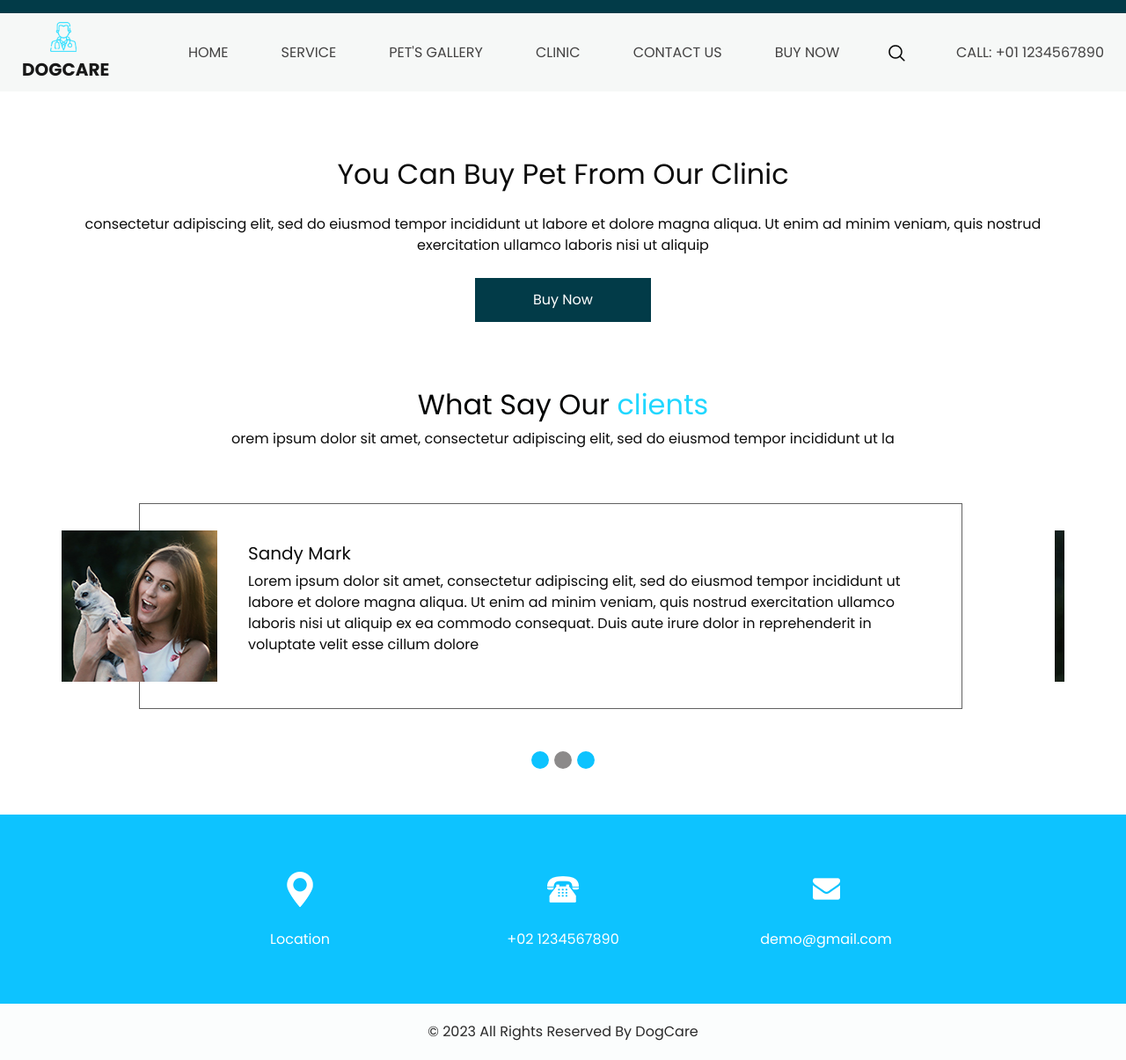
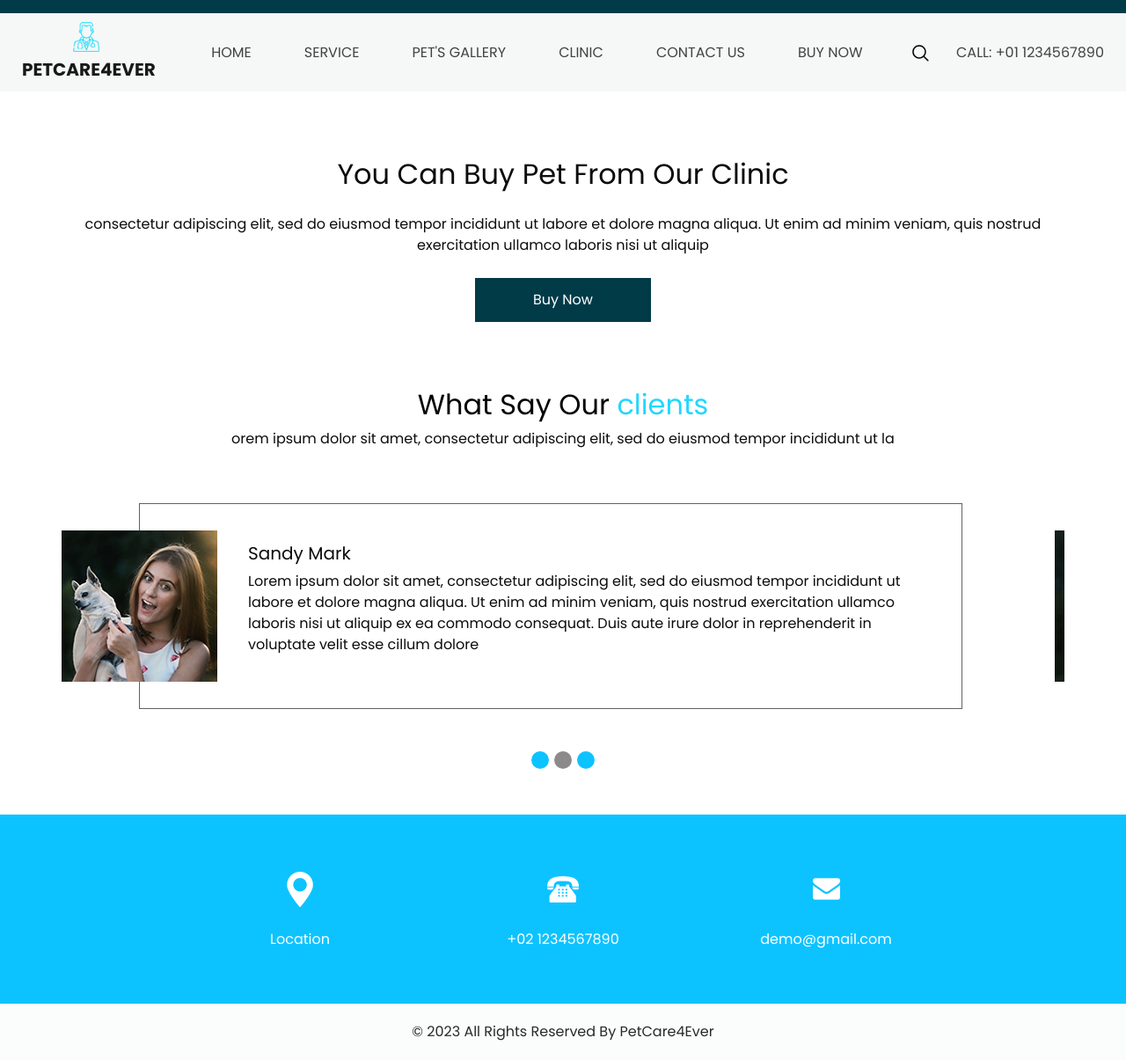
Before and after one commit to petcare4ever/petcare4ever.github.io, a plain HTML site: page buy.html in a window 1280 px wide. Shown: the whole page at 88% size. Drawn offline with nearby package versions, Linux system fonts and the light colour scheme.

Commit message:
title change

```diff
--- a/buy.html
+++ b/buy.html
@@ -12,7 +12,7 @@
   <meta name="description" content="" />
   <meta name="author" content="" />
 
-  <title>DogCare</title>
+  <title>PetCare4Ever</title>
 
   <!-- slider stylesheet -->
   <link rel="stylesheet" type="text/css"
@@ -38,7 +38,7 @@
           <a class="navbar-brand" href="index.html">
             <img src="images/logo.png" alt="">
             <span>
-              DogCare
+              PetCare4Ever
             </span>
           </a>
           <button class="navbar-toggler" type="button" data-toggle="collapse" data-target="#navbarSupportedContent"
@@ -254,7 +254,7 @@
   <!-- footer section -->
   <section class="container-fluid footer_section">
     <p>
-      &copy; 2023 All Rights Reserved By DogCare</a>
+      &copy; 2023 All Rights Reserved By PetCare4Ever</a>
     </p>
   </section>
   <!-- footer section -->
```
Also changed, not shown: clinic.html (+2 -2 lines), contact.html (+3 -3 lines), index.html (+3 -3 lines), pet.html (+3 -3 lines), service.html (+3 -3 lines).
